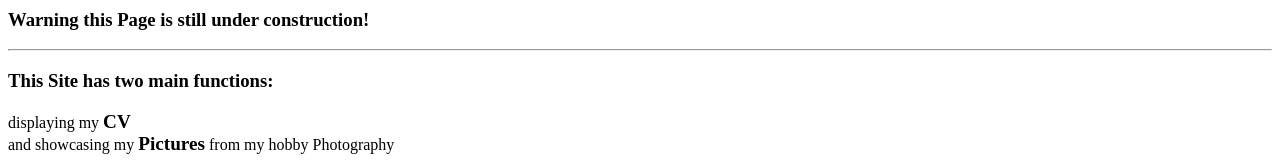
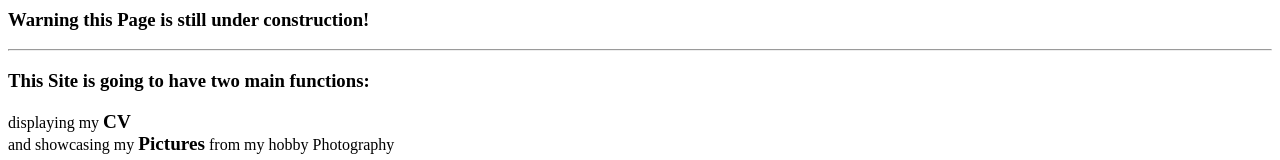
Before and after one commit to SimonKlick/simonklick.com, a plain HTML site: page index.html in a window 1280 px wide. Shown: the part 136-296 px from the top of the page. Drawn offline with Linux system fonts and the light colour scheme.

Commit message:
text Update index.html

```diff
--- a/index.html
+++ b/index.html
@@ -21,7 +21,7 @@
     <h3>Warning this Page is still under construction!</h3>
     <hr>
     <p>
-        <h3>This Site has two main functions:</h3>
+        <h3>This Site is going to have two main functions:</h3>
         displaying my <b><big>CV</big></b>
         <br>
         and showcasing my <b><big>Pictures</big></b> from my hobby Photography
```
